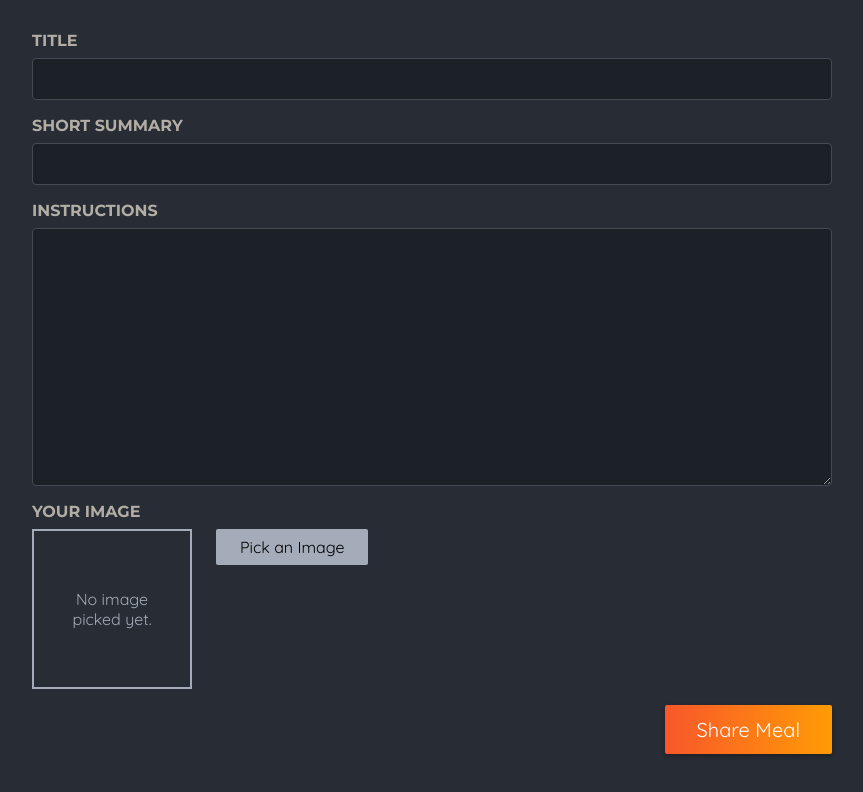
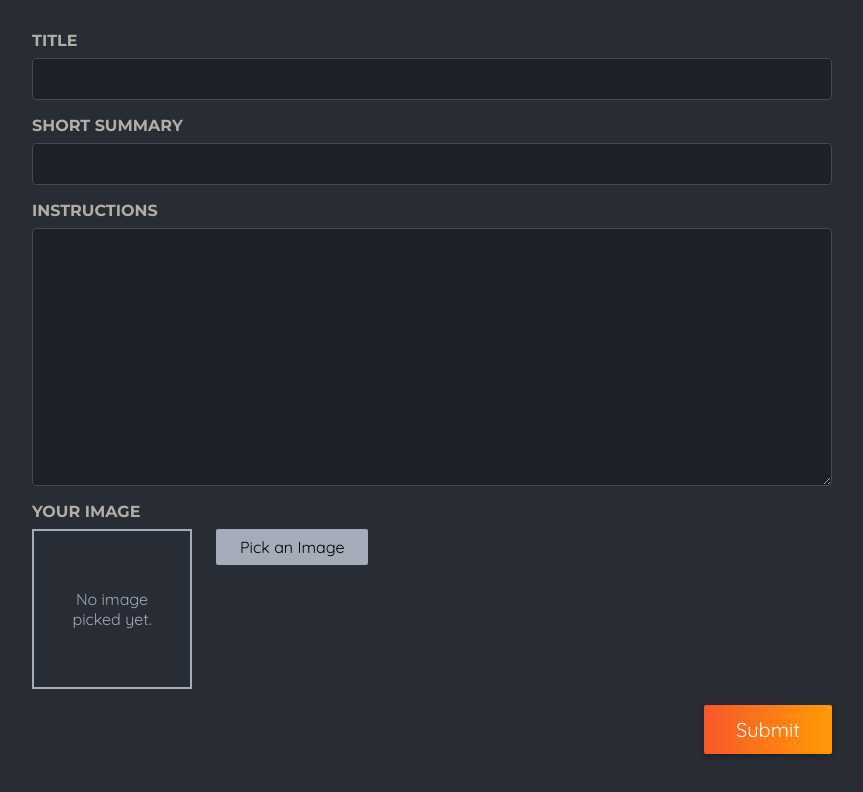
Before and after one commit to AndyHuang97/23-next-foodie-app, a Next.js app: page /meals/share in a window 1280 px wide. Shown: the part 478-1270 px from the top of the page, without its empty margins (32-895 px from the left). Built offline with nearby package versions, Linux system fonts and the light colour scheme.

Commit message:
Managing the Form Submission Status with useFormStatus

```diff
--- a/app/meals/share/page.js
+++ b/app/meals/share/page.js
@@ -1,6 +1,7 @@
 import ImagePicker from "@/components/meals/image-picker";
 import classes from "./page.module.css";
 import { shareMeal } from "@/lib/action";
+import MealsFormSubmit from "@/components/meals/meals-form-submit";
 
 export default function ShareMealPage() {
 
@@ -43,7 +44,7 @@
           </p>
           <ImagePicker label="Your image" name="image"/>
           <p className={classes.actions}>
-            <button type='submit'>Share Meal</button>
+            <MealsFormSubmit />
           </p>
         </form>
       </main>
--- /dev/null
+++ b/components/meals/meals-form-submit.js
@@ -0,0 +1,11 @@
+"use client"
+
+import { useFormStatus } from "react-dom";
+
+export default function MealsFormSubmit() {
+  const { pending } = useFormStatus();
+
+  return (
+    <button disabled={pending}>{pending ? "Submitting ..." : "Submit"}</button>
+  );
+}
```
